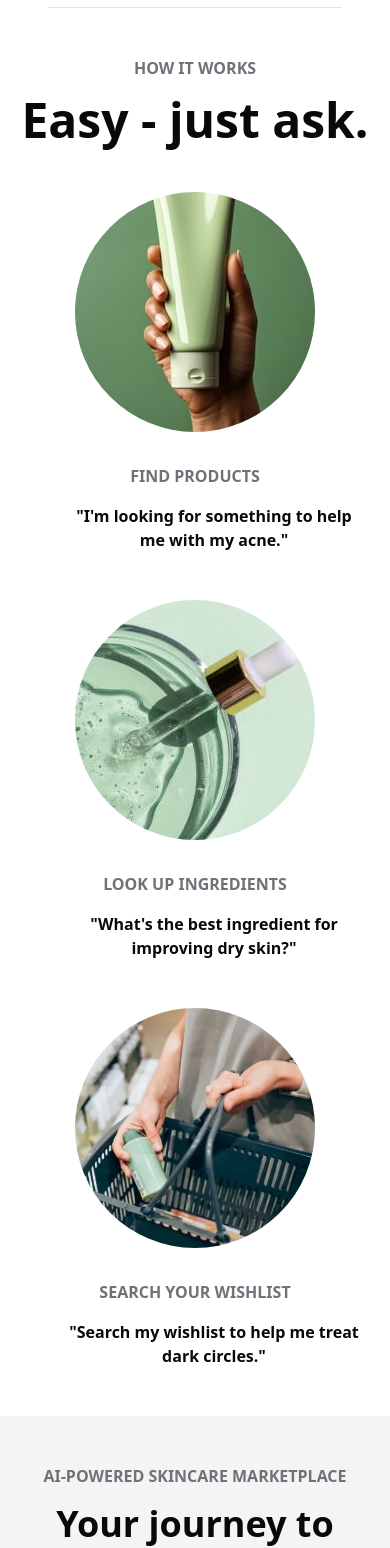
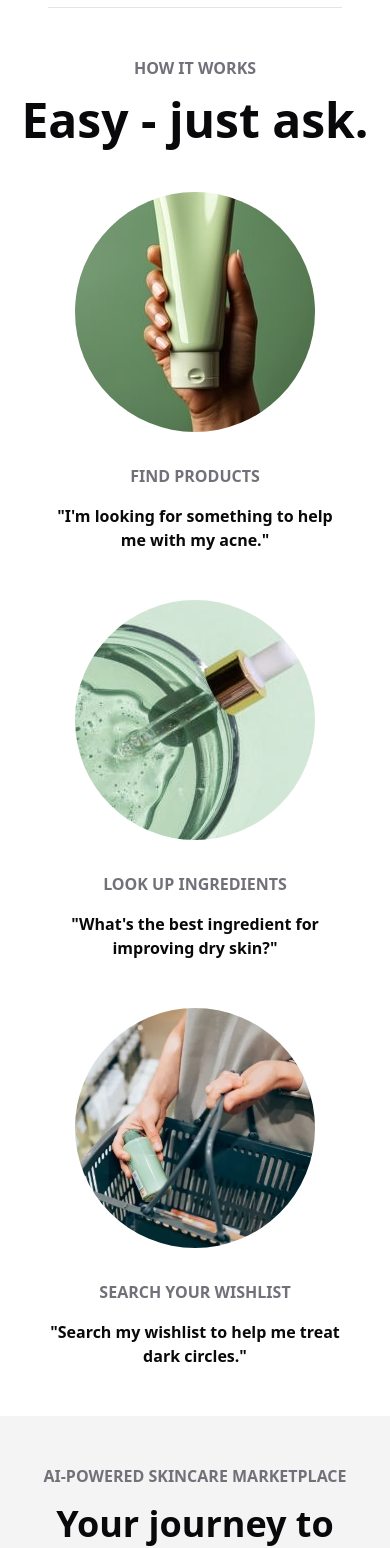
Before and after one commit to imrancharania/minerva-landing-page, a Next.js app: page /minerva-landing-page/ in a window 390 px wide. Shown: the part 714-2262 px from the top of the page. Built offline with nearby package versions, Linux system fonts and the light colour scheme.

Commit message:
Fix alignment on mobile

```diff
--- a/app/page.tsx
+++ b/app/page.tsx
@@ -49,8 +49,8 @@ export default function Home() {
         </p>
         <h1 className="text-5xl font-semibold px-4 mt-4">Easy - just ask.</h1>
       </section>
-      <section className="relative w-full px-4 md:px-12 md:flex justify-center mt-12 mb-12">
-        <div className="text-center m-12">
+      <section className="relative w-full md:px-12 md:flex justify-center mt-12 mb-12">
+        <div className="text-center mt-12 mb-12 md:mx-12">
           <img
             className="rounded-full mx-auto"
             src="products.jpg"
@@ -65,7 +65,7 @@ export default function Home() {
             &quot;I&apos;m looking for something to help me with my acne.&quot;
           </p>
         </div>
-        <div className="text-center m-12">
+        <div className="text-center mt-12 mb-12 md:mx-12">
           <img
             className="rounded-full mx-auto"
             src="ingredients.jpg"
@@ -80,7 +80,7 @@ export default function Home() {
             &quot;What&apos;s the best ingredient for improving dry skin?&quot;
           </p>
         </div>
-        <div className="text-center m-12">
+        <div className="text-center mt-12 mb-12 md:mx-12">
           <img
             className="rounded-full mx-auto"
             src="checkout.jpg"
--- a/app/seller/page.tsx
+++ b/app/seller/page.tsx
@@ -58,7 +58,7 @@ export default function SellerRoute() {
         </h1>
       </section>
       <section className="relative w-full px-4 md:px-12 sm:flex justify-center mt-12 mb-12">
-        <div className="text-center m-12">
+        <div className="text-center mt-12 mb-12 md:mx-12">
           <img
             className="rounded-full mx-auto"
             src="products.jpg"
@@ -73,7 +73,7 @@ export default function SellerRoute() {
             Add ingredients, images, and variants with links to your store.
           </p>
         </div>
-        <div className="text-center m-12">
+        <div className="text-center mt-12 mb-12 md:mx-12">
           <img
             className="rounded-full mx-auto"
             src="match.jpg"
@@ -89,7 +89,7 @@ export default function SellerRoute() {
             concerns.
           </p>
         </div>
-        <div className="text-center m-12">
+        <div className="text-center mt-12 mb-12 md:mx-12">
           <img
             className="rounded-full mx-auto"
             src="checkout.jpg"
@@ -111,8 +111,8 @@ export default function SellerRoute() {
         <h1 className="text-3xl font-semibold mt-4 px-4">
           Simple, transparent pricing.
         </h1>
-        <div className="sm:flex justify-center mt-12 mb-12">
-          <Card className="w-[350px] sm:m-12 m-5">
+        <div className="sm:flex justify-center justify-items-center mt-12 mb-12">
+          <Card className="w-[350px] sm:m-12 mt-4">
             <CardHeader>
               <CardTitle className="text-normal text-primary font-bold">
                 SUBSCRIPTION
@@ -125,7 +125,7 @@ export default function SellerRoute() {
               <span className="text-6xl font-semibold">$39</span> / mo
             </CardContent>
           </Card>
-          <Card className="w-[350px] sm:m-12 m-5">
+          <Card className="w-[350px] sm:m-12 mt-4">
             <CardHeader>
               <CardTitle className="text-normal text-primary font-bold">
                 COMMISSION
```
